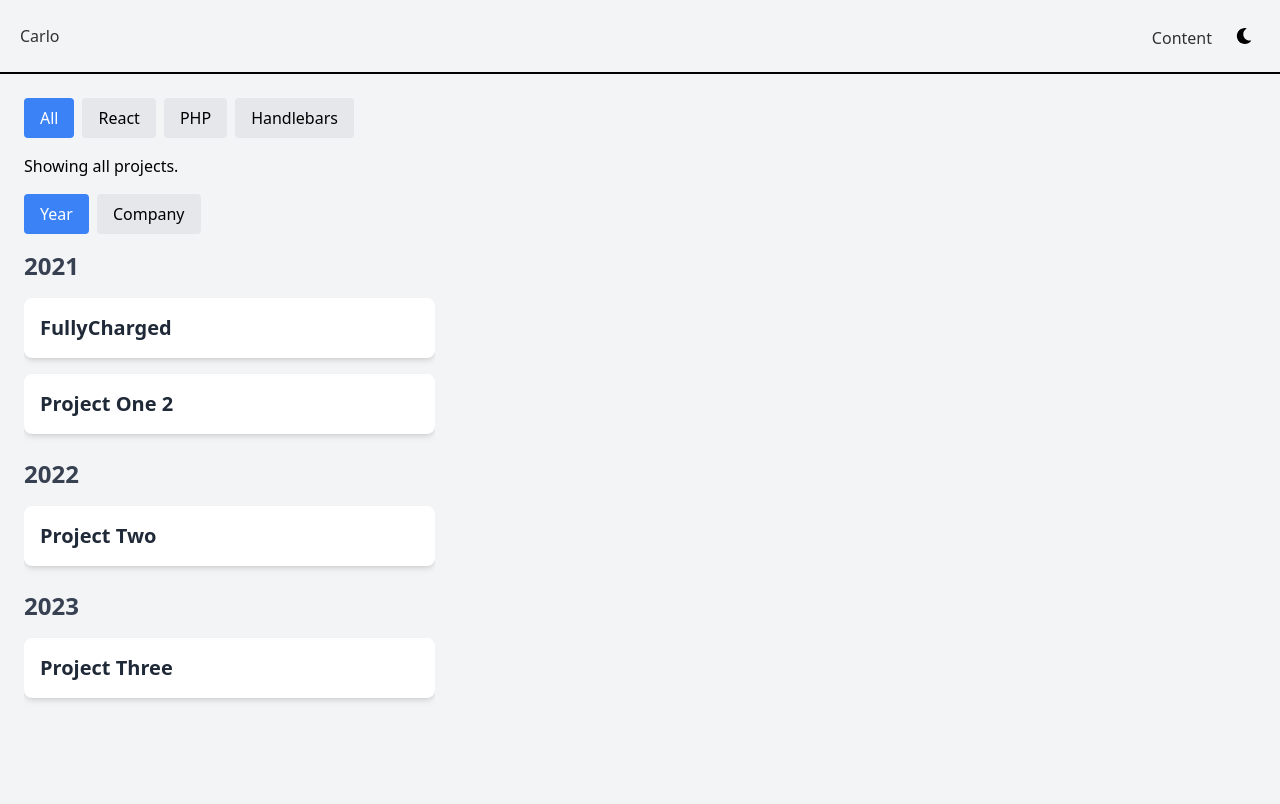
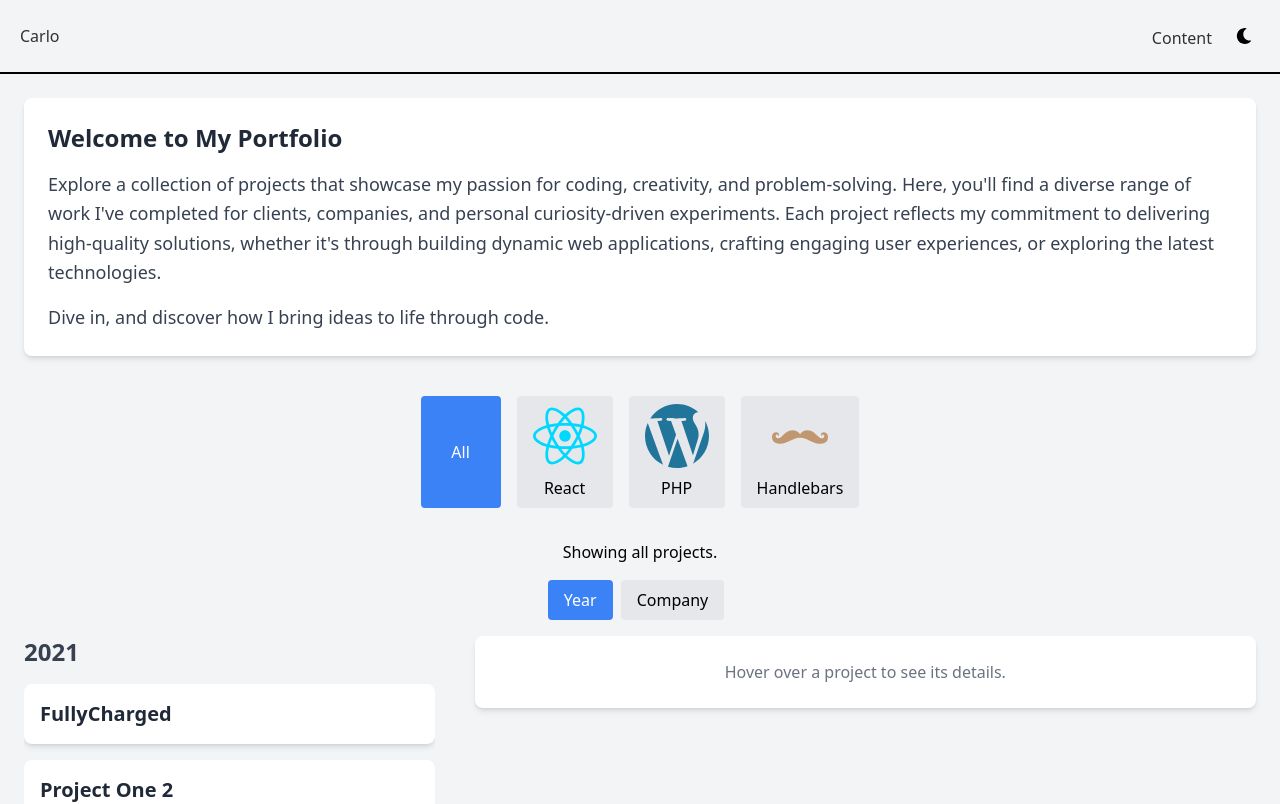
Before and after one commit to Teser301/portfolio-tailwind, a React app: page /projects in a window 1280 px wide. Shown: the top 804 px of the page. Built offline with nearby package versions, Linux system fonts and the light colour scheme; the HTML template or start-up script is replaced by a standard one.

Commit message:
refactor: portfolio page icons

```diff
--- a/src/Routes/Routes.tsx
+++ b/src/Routes/Routes.tsx
@@ -2,7 +2,7 @@ import { createBrowserRouter } from "react-router-dom";
 import LandingPage from "../pages/LandingPage";
 import NotFound from "../pages/NotFound";
 import Portfolio from "../pages/Portfolio";
-import { FilterProvider, useFilter } from "../context/FilterContext";
+import { FilterProvider } from "../context/FilterContext";
 export const router = createBrowserRouter([
   {
     path: "/",
--- a/src/components/PortfolioPage/FilterButton.tsx
+++ b/src/components/PortfolioPage/FilterButton.tsx
@@ -1,36 +1,64 @@
 import React, { useContext } from "react";
 import { FilterContext } from "../../context/FilterContext";
 
+import ReactLogo from "../../assets/icons/react.svg";
+import Wordpress from "../../assets/icons/wordpress.svg";
+import Handlebars from "../../assets/icons/handlebars.svg";
+
+const filters = [
+  {
+    name: "All",
+    icon: null,
+    description: "Showing all projects.",
+  },
+  {
+    name: "React",
+    icon: ReactLogo,
+    description: "Displaying projects built with React.",
+  },
+  {
+    name: "PHP",
+    icon: Wordpress,
+    description: "Here are the projects developed using PHP.",
+  },
+  {
+    name: "Handlebars",
+    icon: Handlebars,
+    description: "These projects utilize Handlebars templates.",
+  },
+];
+
 const FilterButton: React.FC = () => {
   const { activeFilter, setActiveFilter } = useContext(FilterContext)!;
-
-  const filters = ["All", "React", "PHP", "Handlebars"];
-
-  // Mapping of filters to their corresponding paragraph text
-  const filterDescriptions: Record<string, string> = {
-    All: "Showing all projects.",
-    React: "Displaying projects built with React.",
-    PHP: "Here are the projects developed using PHP.",
-    Handlebars: "These projects utilize Handlebars templates.",
-  };
-
   return (
-    <div className="mb-4">
+    <>
+      <div className="flex gap-4 my-4 justify-center">
         {filters.map((filter) => (
           <button
-          key={filter}
-          className={`px-4 py-2 rounded mr-2 ${
-            activeFilter === filter ? "bg-blue-500 text-white" : "bg-gray-200"
+            key={filter.name}
+            className={`flex flex-col items-center justify-center min-w-20 px-4 py-2 rounded ${
+              activeFilter === filter.name
+                ? "bg-blue-500 text-white"
+                : "bg-gray-200"
             }`}
-          onClick={() => setActiveFilter(filter)}
+            onClick={() => setActiveFilter(filter.name)}
           >
-          {filter}
+            {/* Render icon if available */}
+            {filter.icon && (
+              <img
+                src={filter.icon}
+                alt={filter.name}
+                className="w-16 h-16 mb-2"
+              />
+            )}
+            {filter.name}
           </button>
         ))}
-
-      {/* Paragraph that changes based on the active filter */}
-      <p className="mt-4">{filterDescriptions[activeFilter]}</p>
       </div>
+      <p className="mt-4 text-center">
+        {filters.find((filter) => filter.name === activeFilter)?.description}
+      </p>
+    </>
   );
 };
 
--- a/src/components/PortfolioPage/OptionButton.tsx
+++ b/src/components/PortfolioPage/OptionButton.tsx
@@ -6,9 +6,15 @@ const OptionButton: React.FC = () => {
   const viewOptions = ["Year", "Company"];
 
   return (
-    <div className="mb-4">
+    <div className="flex my-4 justify-center">
       {viewOptions.map((option) => (
-        <button key={option} className={`px-4 py-2 rounded mr-2 ${viewOption === option ? "bg-blue-500 text-white" : "bg-gray-200"}`} onClick={() => setViewOption(option)}>
+        <button
+          key={option}
+          className={`px-4 py-2 rounded mr-2 ${
+            viewOption === option ? "bg-blue-500 text-white" : "bg-gray-200"
+          }`}
+          onClick={() => setViewOption(option)}
+        >
           {option}
         </button>
       ))}
--- /dev/null
+++ b/src/components/PortfolioPage/PortfolioIntro.tsx
@@ -0,0 +1,25 @@
+import React from "react";
+
+const PortfolioIntroduction: React.FC = () => {
+  return (
+    <div className="bg-white dark:bg-gray-800 p-6 rounded-lg shadow-md mb-6">
+      <h1 className="text-2xl font-bold text-gray-800 dark:text-gray-200 mb-4">
+        Welcome to My Portfolio
+      </h1>
+      <p className="text-gray-700 dark:text-gray-400 text-lg leading-relaxed">
+        Explore a collection of projects that showcase my passion for coding,
+        creativity, and problem-solving. Here, you'll find a diverse range of
+        work I've completed for clients, companies, and personal
+        curiosity-driven experiments. Each project reflects my commitment to
+        delivering high-quality solutions, whether it's through building dynamic
+        web applications, crafting engaging user experiences, or exploring the
+        latest technologies.
+      </p>
+      <p className="text-gray-700 dark:text-gray-400 text-lg leading-relaxed mt-4">
+        Dive in, and discover how I bring ideas to life through code.
+      </p>
+    </div>
+  );
+};
+
+export default PortfolioIntroduction;
--- a/src/components/PortfolioPage/ProjectDetail.tsx
+++ b/src/components/PortfolioPage/ProjectDetail.tsx
@@ -1,5 +1,6 @@
 import React from "react";
 import { Project } from "../../types/project";
+
 interface ProjectDetailProps {
   selectedProject: Project | null;
 }
@@ -7,9 +8,8 @@ interface ProjectDetailProps {
 const ProjectDetail: React.FC<ProjectDetailProps> = ({ selectedProject }) => {
   return (
     <div
-      className={`flex-1 bg-white p-6 shadow-md rounded-lg flex flex-col justify-center h-full transition-opacity duration-500 ${
-        selectedProject ? "opacity-100" : "opacity-0"
-      }`}
+      className={`flex-1 bg-white p-6 shadow-md rounded-lg  flex-col justify-center h-full transition-opacity duration-500
+      hidden md:flex`} // Hide on mobile, show on md and larger screens
     >
       {selectedProject ? (
         <>
--- a/src/pages/Portfolio.tsx
+++ b/src/pages/Portfolio.tsx
@@ -6,6 +6,7 @@ import { projects } from "../data/projectsData";
 import useGroupedProjects from "../hooks/useGroupedProjects";
 
 // Components
+import PortfolioIntroduction from "../components/PortfolioPage/PortfolioIntro";
 import FilterButton from "../components/PortfolioPage/FilterButton";
 import OptionButton from "../components/PortfolioPage/OptionButton";
 import ProjectList from "../components/PortfolioPage/ProjectList";
@@ -39,10 +40,11 @@ const Portfolio: React.FC = () => {
   };
 
   return (
-    <div className="min-h-screen bg-gray-100 p-6 flex flex-col">
+    <div className="min-h-screen bg-gray-100 dark:bg-gray-900 dark:text-white p-6 flex flex-col">
+      <PortfolioIntroduction />
       <FilterButton />
       <OptionButton />
-      <div className="flex-1 flex flex-col md:flex-row">
+      <div className="flex-1 gap-10 flex flex-col md:flex-row">
         <ProjectList
           groupedProjects={groupedProjects}
           expandedGroups={expandedGroups}
```
Also changed, not shown: src/assets/icons/handlebars.svg (added). Lines whose indentation alone changed are shown as unchanged.
